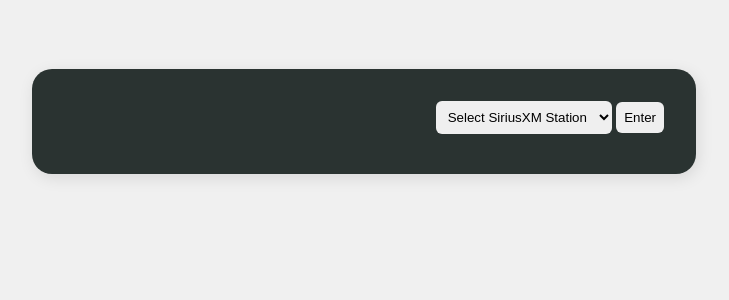
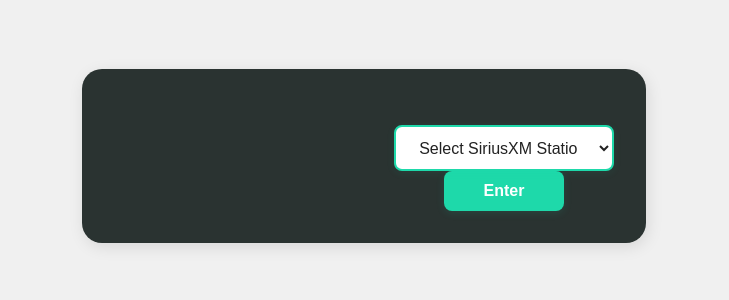
Before and after one commit to matt-ernst/xmSync-web, a Flask app: page /dashboard in a window 1280 px wide. Shown: the part 89-389 px from the top of the page, without its empty margins (276-1005 px from the left). Run offline with Flask 3, Linux system fonts and the light colour scheme; parts of the project's set-up code (start-up, migrations or seed data) failed here and were passed over.

Commit message:
Fixed stations, adjusted some styling.

```diff
--- a/app.py
+++ b/app.py
@@ -19,7 +19,7 @@
     return key.replace('_', ' ').title()
 
 station_options = [
-    {"display": format_display_name(key), "value": value}
+    {"display": key, "value": value}
     for key, value in stations.items()
 ]
 
--- a/static/polling.js
+++ b/static/polling.js
@@ -1,5 +1,5 @@
 let stationId = null;
-let pollInterval = 20000; // 20 seconds
+let pollInterval = 30000; // 30 seconds
 let pollingTimeout = null;
 
 /**
--- a/static/style.css
+++ b/static/style.css
@@ -85,7 +85,7 @@
     background: var(--tertiary-color);
     border-radius: 20px;
     padding: 2rem;
-    width: 600px;
+    width: 500px;
     margin: 0 auto;
     box-shadow: 2px 4px 16px rgba(0, 0, 0, 0.1);
 }
@@ -113,6 +113,7 @@
 
 #songInfo {
     color: var(--text-color);
+    text-align: center;
 }
 
 #welcome-xmsync {
@@ -130,16 +131,53 @@
     display: flex;
     flex-direction: column;
     align-items: flex-end;
+    gap: .5rem;
+    margin-top: 1.5rem;
 }
 
-#stationDropdown,
+
+#stationDropdown {
+    width: 220px;
+    padding: 0.7rem 1.2rem;
+    border-radius: 8px;
+    border: 2px solid var(--primary-color);
+    background: #fff;
+    color: #222;
+    font-size: 1rem;
+    transition: border-color 0.2s;
+    box-shadow: 0 2px 8px rgba(30, 217, 170, 0.08);
+}
+
+#stationDropdown:focus {
+    border-color: var(--secondary-color);
+    outline: none;
+}
+
 #stationInput,
 input[type="submit"] {
-    padding: 0.5rem;
-    border-radius: 6px;
+    width: 120px;
+    padding: 0.7rem 1.2rem;
+    border-radius: 8px;
     border: none;
-    margin-bottom: 0.5rem;
+    background: var(--primary-color);
+    color: var(--text-color);
+    font-size: 1rem;
+    font-weight: bold;
+    cursor: pointer;
+    transition: background 0.2s, box-shadow 0.2s;
+    box-shadow: 0 2px 8px rgba(30, 217, 170, 0.12);
+    text-align: center;
+    display: block;
+    margin: 0 auto;
 }
+
+input[type="submit"]:hover,
+input[type="submit"]:focus {
+    background: var(--secondary-color);
+    color: #fff;
+    outline: none;
+}
+
 
 /* ====== Responsive Styles ====== */
 @media (max-width: 700px) {
@@ -168,3 +206,14 @@
         text-align: left;
     }
 }
+
+@media (max-width: 700px) {
+    #stationDropdown,
+    input[type="submit"] {
+        width: 100%;
+        font-size: 1.1rem;
+    }
+    .station-section {
+        align-items: stretch;
+    }
+}
--- a/stations.py
+++ b/stations.py
@@ -75,7 +75,7 @@
     "75 - BB King's Bluesville": "bbkingsbluesville",
     "76 - Elvis Radio": "elvisradio",
     "77 - Bluegrass Junction": "bluegrassjunction",
-    "78 - Symphony Hall": "symphonyhall"
+    "78 - Symphony Hall": "symphonyhall",
     "79 - Bily Joel Channel": "billyjoelchannel",
     "105 - SiriusXM 105": "siriusxm105",
     "133 - Disney Hits": "disneyhits",
```
